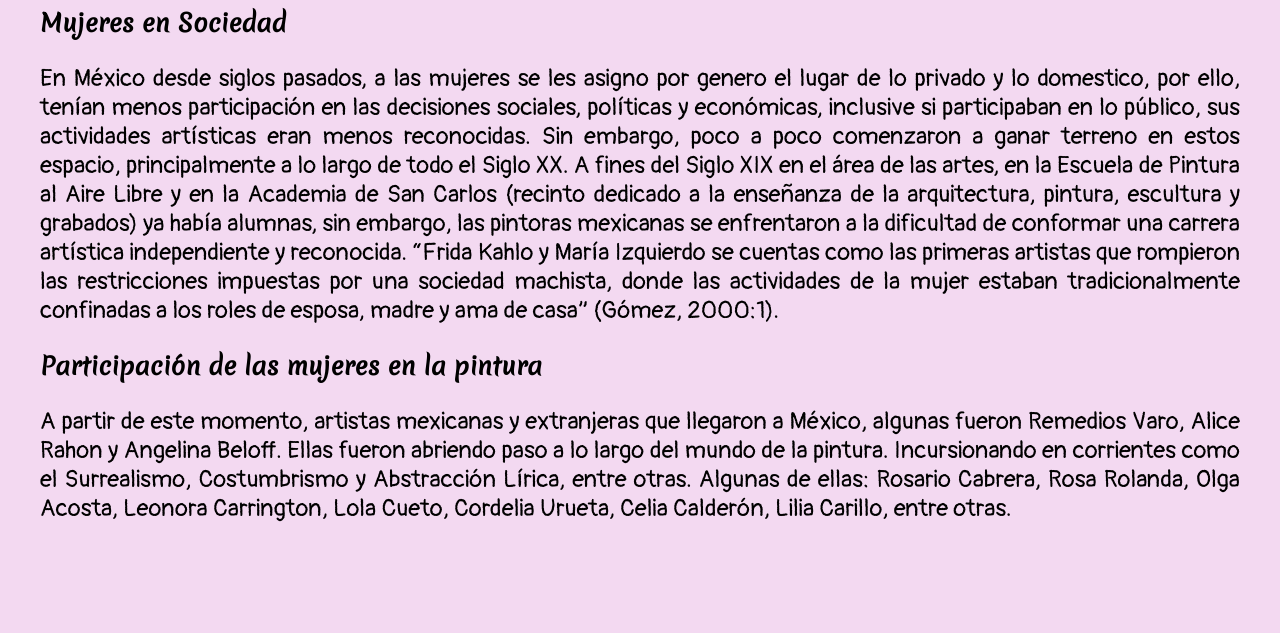
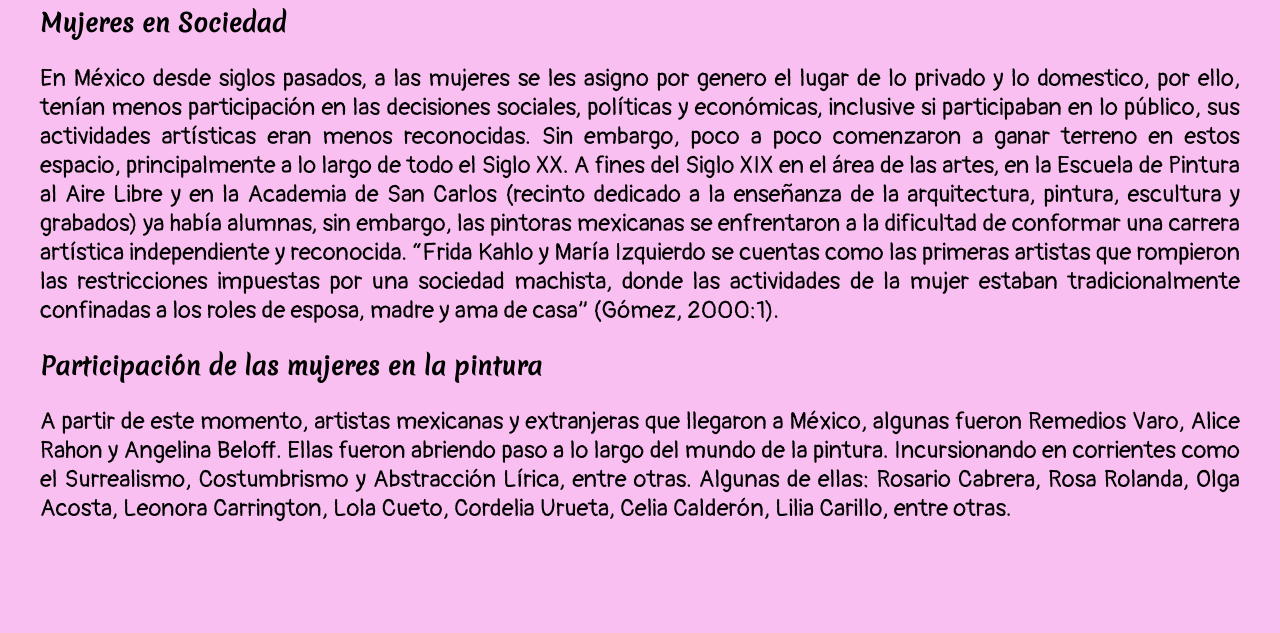
Before and after one commit to beuhernandez/MujeresPintoras, a plain HTML site: page index.html in a window 1280 px wide. Shown: the part 123-756 px from the top of the page. Drawn offline with Linux system fonts and the light colour scheme.

Commit message:
Add files via upload

```diff
--- a/css/estilos.css
+++ b/css/estilos.css
@@ -1,6 +1,6 @@
 
 body{
-  background-color:#F3D9F1;
+  background-color:#F8BFF0;
   margin: 20px;
   border: 20px;
   padding: 20px;
```
